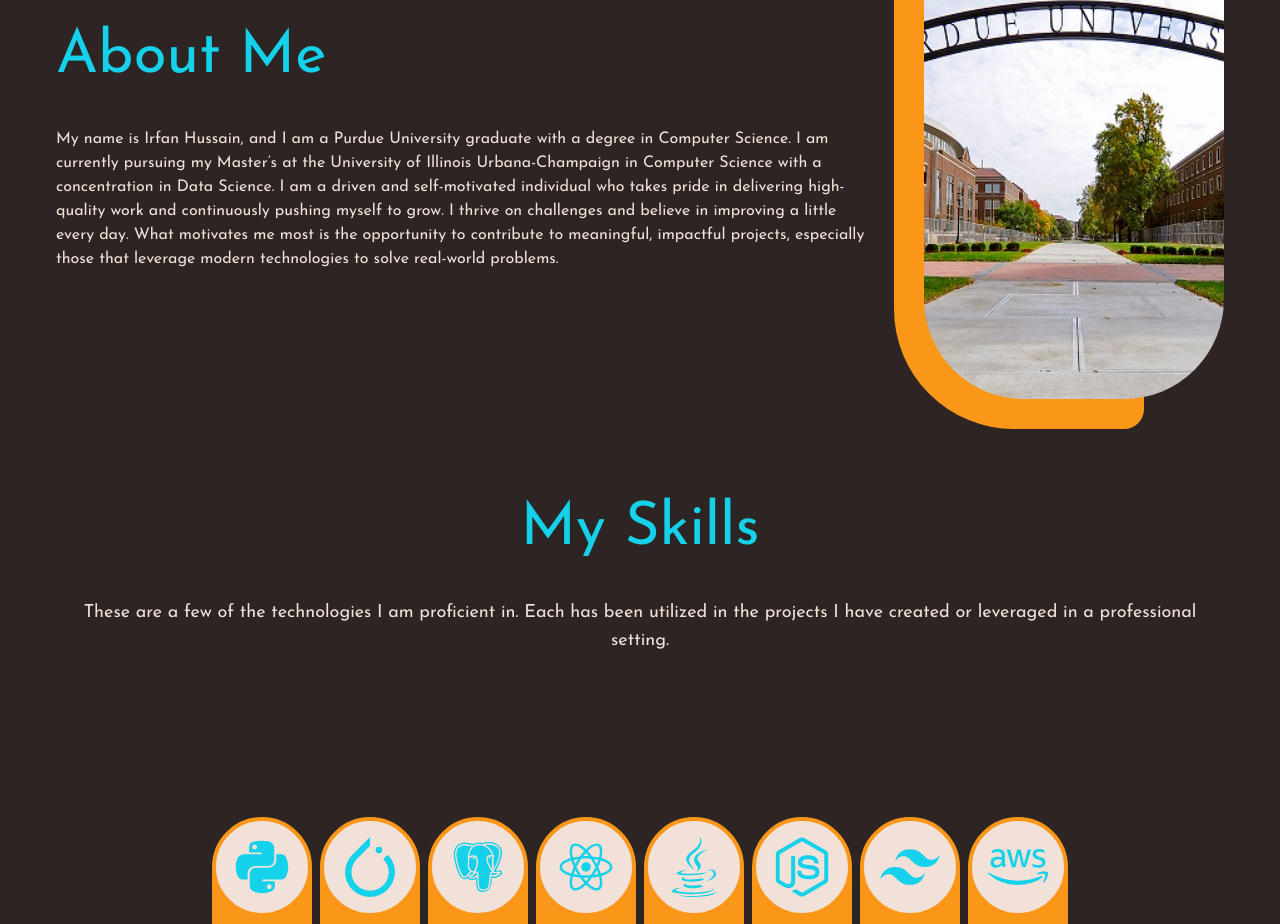
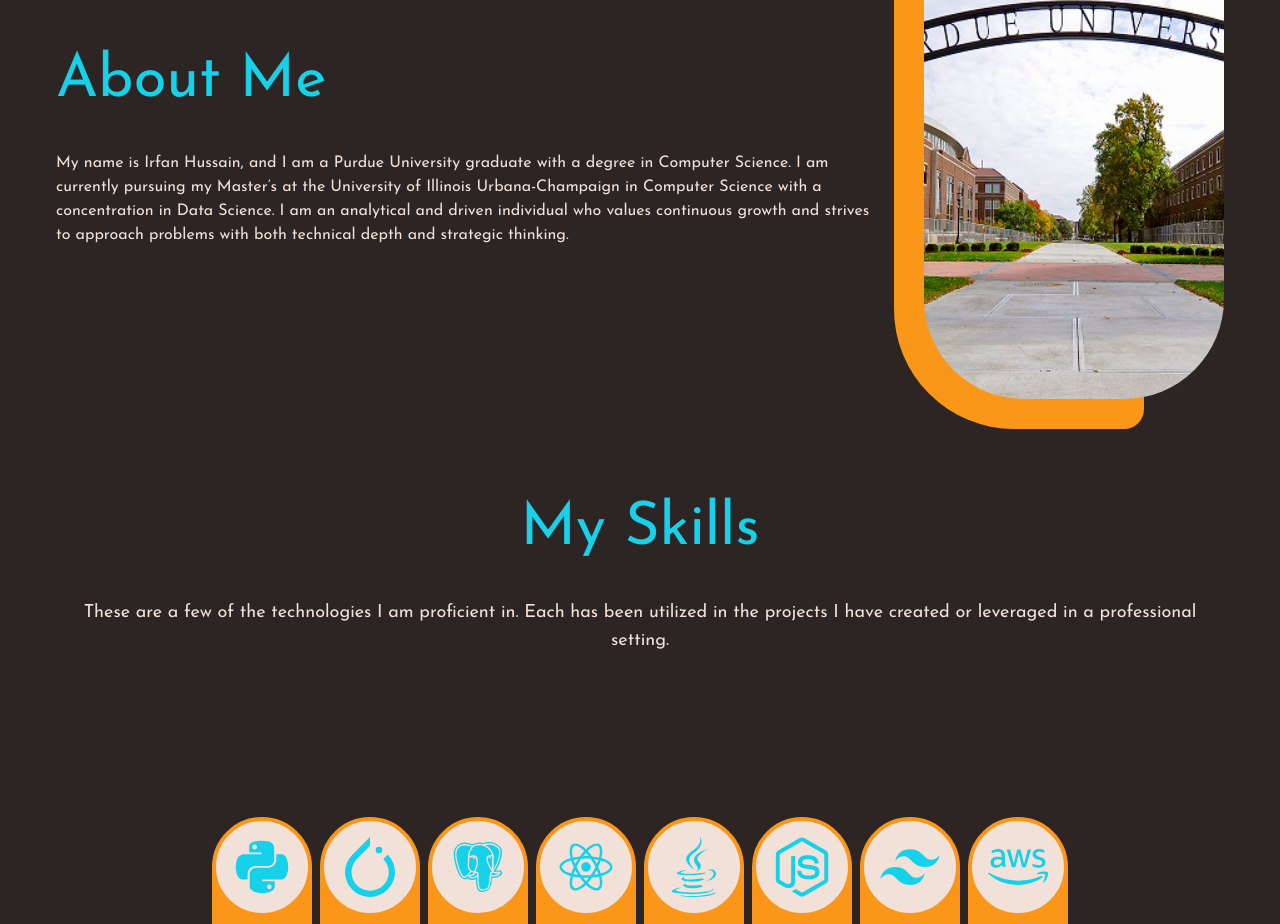
Before and after one commit to IrfanHussain2145/portfolio-website, a React (Vite) app: page / in a window 1280 px wide. Shown: the part 981-1905 px from the top of the page. Built offline with nearby package versions, Linux system fonts and the light colour scheme.

Commit message:
Revise About Me text for clarity and emphasis
Updated the About Me section to enhance clarity and focus on analytical skills.

```diff
--- a/src/components/aboutMeSection/AboutMeText.jsx
+++ b/src/components/aboutMeSection/AboutMeText.jsx
@@ -5,13 +5,9 @@ const AboutMeText = () => {
     <div className="flex flex-col md:items-start sm:items-center md:text-left sm:text-center">
       <h2 className="text-6xl text-cyan mb-10">About Me</h2>
       <p className="text-white">
-      My name is Irfan Hussain, and I am a Purdue University graduate with
-      a degree in Computer Science. I am currently pursuing my Master’s at the University of
-      Illinois Urbana-Champaign in Computer Science with a concentration in Data Science.
-      I am a driven and self-motivated individual who takes pride in delivering high-quality
-      work and continuously pushing myself to grow. I thrive on challenges and believe in improving
-      a little every day. What motivates me most is the opportunity to contribute to meaningful, impactful
-      projects, especially those that leverage modern technologies to solve real-world problems.
+      My name is Irfan Hussain, and I am a Purdue University graduate with a degree in Computer Science. I am currently pursuing my Master’s at the University of Illinois Urbana-Champaign
+      in Computer Science with a concentration in Data Science. I am an analytical and driven individual who values continuous growth and strives to approach problems with both technical
+      depth and strategic thinking.
       </p>
       {/* <button className="border border-orange rounded-full py-2 px-4 text-lg flex gap-2 items-center mt-10 hover:bg-orange transition-all duration-500 cursor-pointer md:self-start sm:self-center text-white hover:text-cyan ">
           My Projects
```
